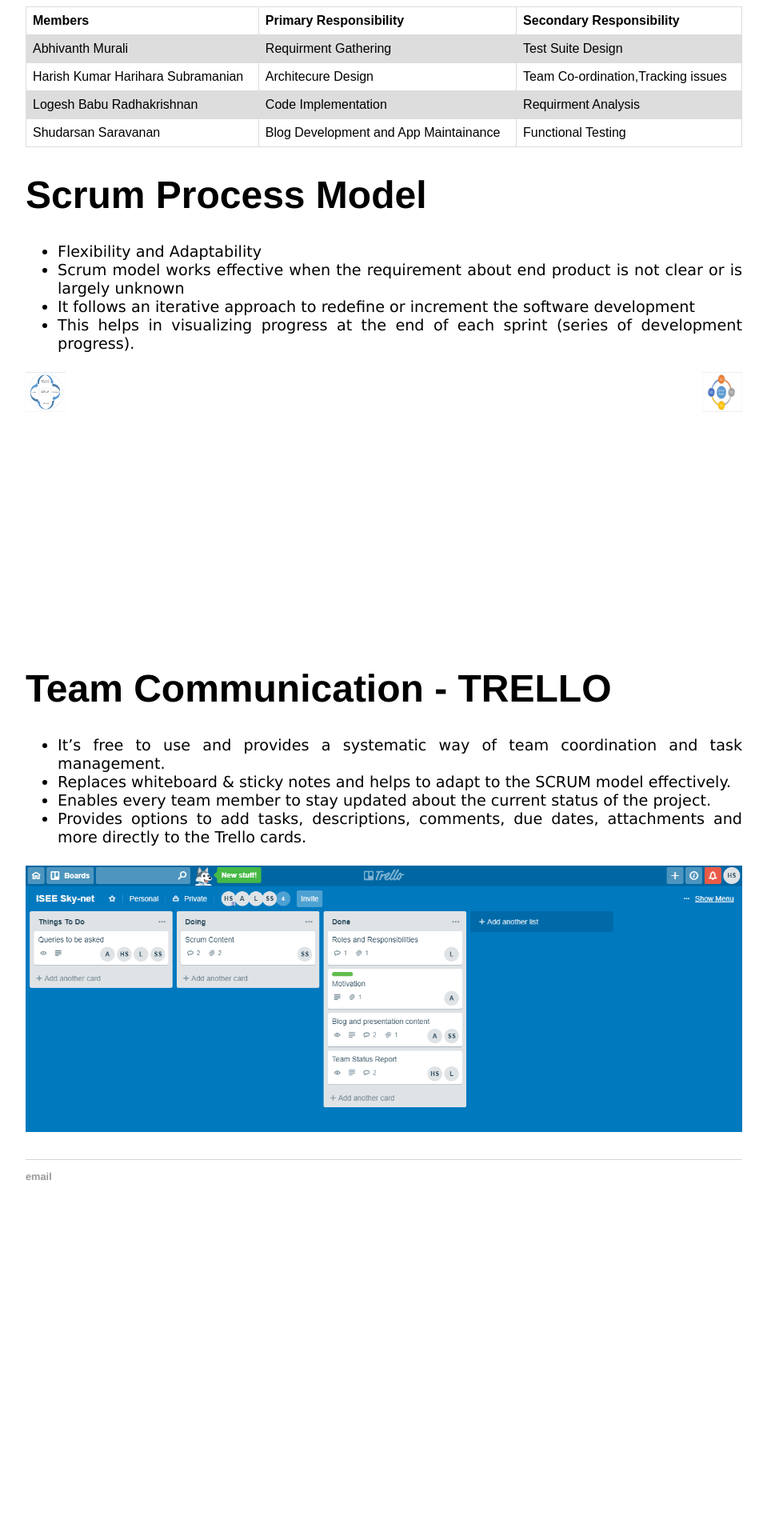
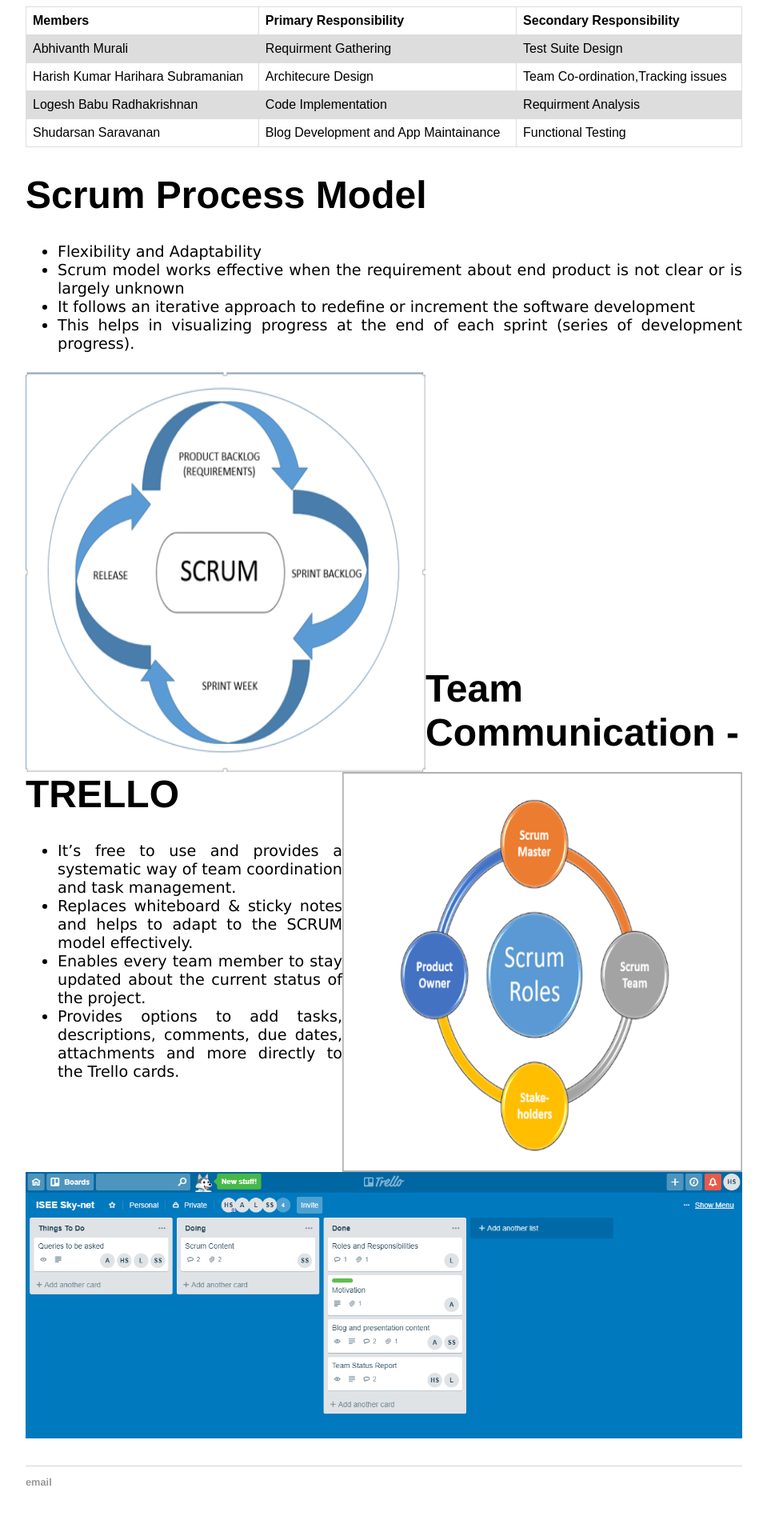
Before and after one commit to DBSE-teaching/isee2019-Sky-Net, a Jekyll site: the page built from docs/_posts/2018-04-04-second-post.md, in a window 1280 px wide. Shown: the part 1242-3162 px from the top of the page at 80% size, without its empty margins (160-1119 px from the left). Built offline with Jekyll 4.4.1, drawn with Linux system fonts in a browser that asks for light colours; before the commit the page ends 2780 px from its top, so only the background shows below that.

Commit message:
Update 2018-04-04-second-post.md

```diff
--- a/docs/_posts/2018-04-04-second-post.md
+++ b/docs/_posts/2018-04-04-second-post.md
@@ -70,8 +70,8 @@
   <li>This helps in visualizing progress at the end of each sprint (series of development progress). </li>
 </ul>
 
-![Deadline image]({{site.baseurl}}/images/Picture1.png "Scrum1"){:height="50px" width="50px" align="left"}
-![Deadline image]({{site.baseurl}}/images/Picture2.png "Scrum2"){:height="50px" width="50px" align="right"}
+![Deadline image]({{site.baseurl}}/images/Picture1.png "Scrum1"){:height="500px" width="500px" align="left"}
+![Deadline image]({{site.baseurl}}/images/Picture2.png "Scrum2"){:height="500px" width="500px" align="right"}
 <br> <br> <br> <br> <br> <br> <br> <br> <br> <br>
 
 # Team Communication - TRELLO
```
